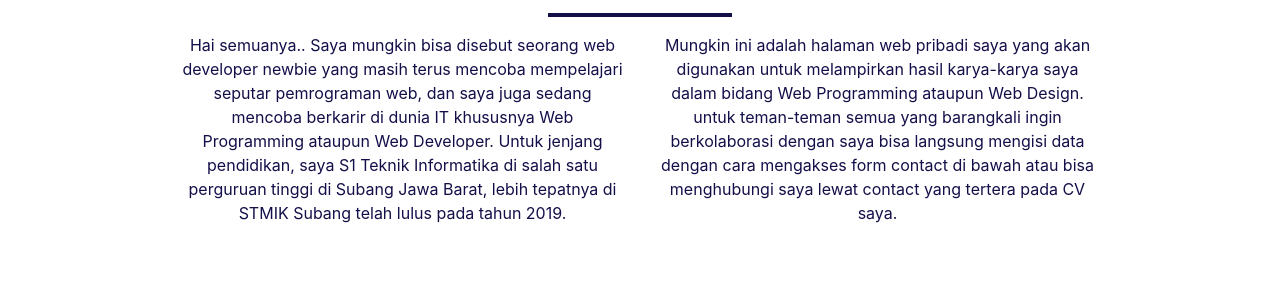
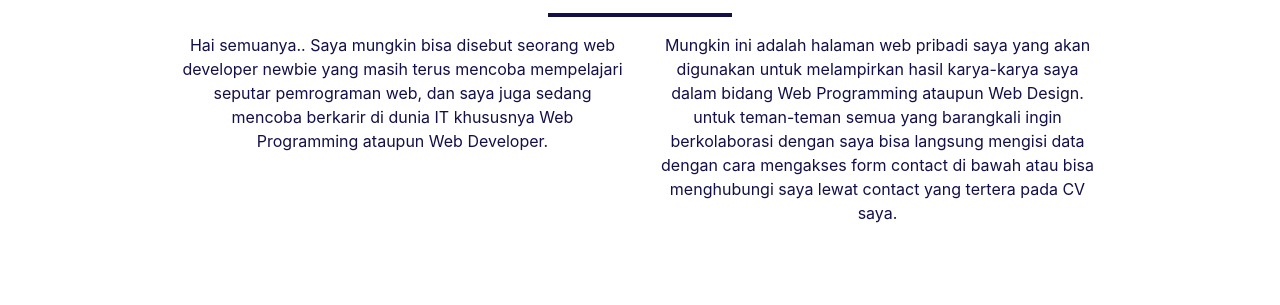
Before and after one commit to rijalbanisalam/rijalbanisalam.github.io, a plain HTML site: page index.html in a window 1280 px wide. Shown: the part 495-800 px from the top of the page. Drawn offline with nearby package versions, Linux system fonts and the light colour scheme; files whose address does not match are found by name.

Commit message:
Update index.html

```diff
--- a/index.html
+++ b/index.html
@@ -34,7 +34,7 @@
 
             <div class="row">
               <div class="col-sm-5 offset-sm-1">
-                <p>Hai semuanya.. Saya mungkin bisa disebut seorang web developer newbie yang masih terus mencoba mempelajari seputar pemrograman web, dan saya juga sedang mencoba berkarir di dunia IT khususnya Web Programming ataupun Web Developer. Untuk jenjang pendidikan, saya S1 Teknik Informatika di salah satu perguruan tinggi di Subang Jawa Barat, lebih tepatnya di STMIK Subang telah lulus pada tahun 2019.</p>
+                <p>Hai semuanya.. Saya mungkin bisa disebut seorang web developer newbie yang masih terus mencoba mempelajari seputar pemrograman web, dan saya juga sedang mencoba berkarir di dunia IT khususnya Web Programming ataupun Web Developer.</p>
               </div>
               <div class="col-sm-5">
                 <p>Mungkin ini adalah halaman web pribadi saya yang akan digunakan untuk melampirkan hasil karya-karya saya dalam bidang Web Programming ataupun Web Design. untuk teman-teman semua yang barangkali ingin berkolaborasi dengan saya bisa langsung mengisi data dengan cara mengakses form contact di bawah atau bisa menghubungi saya lewat contact yang tertera pada CV saya. </p>
```
